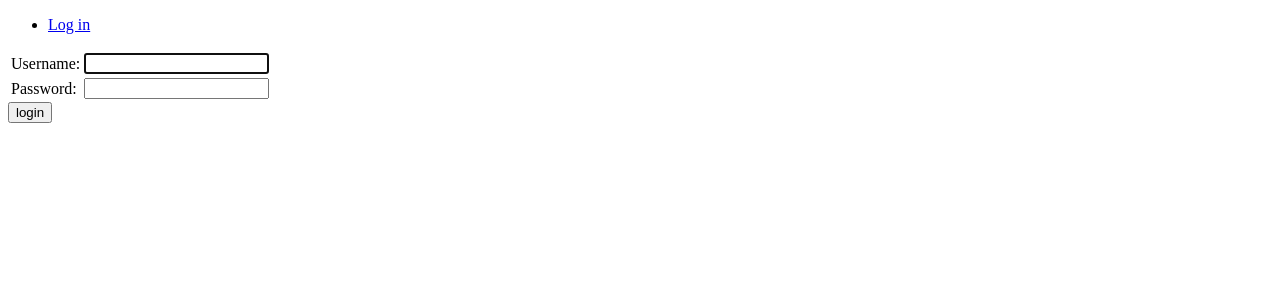
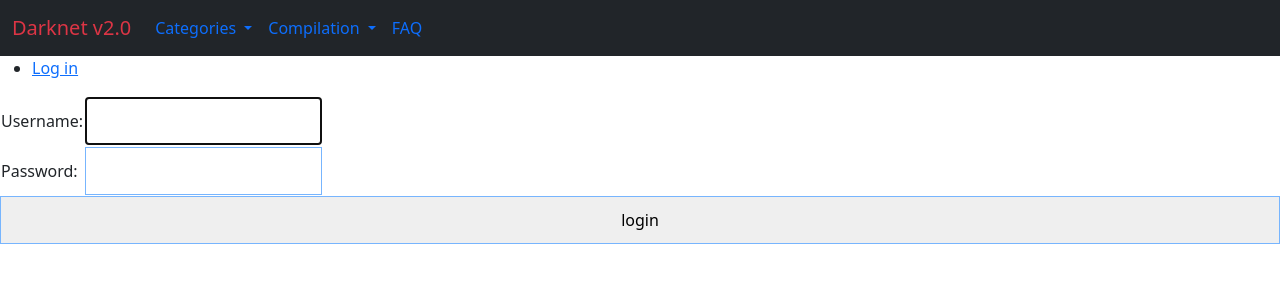
Before and after one commit to DeltaStas365/1st-django-project, a Django app: page /users/login/ in a window 1280 px wide. Shown: the top 300 px of the page. Run offline with Django 4.2, Linux system fonts and the light colour scheme.

Commit message:
09/02/2023 - New styles

```diff
--- a/first_site/first_site/settings.py
+++ b/first_site/first_site/settings.py
@@ -114,7 +114,7 @@ USE_I18N = True
 USE_TZ = True
 
 
-# Static files (CSS, JavaScript, Images)
+# static files (CSS, JavaScript, Images)
 # https://docs.djangoproject.com/en/4.2/howto/static-files/
 
 STATIC_URL = "static/"
@@ -127,3 +127,4 @@ DEFAULT_AUTO_FIELD = "django.db.models.BigAutoField"
 
 LOGOUT_REDIRECT_URL = "profile"
 LOGIN_REDIRECT_URL = "profile"
+STATICFILES_DIRS = [BASE_DIR / "static"]
--- a/first_site/first_site/urls.py
+++ b/first_site/first_site/urls.py
@@ -14,6 +14,8 @@ Including another URLconf
     1. Import the include() function: from django.urls import include, path
     2. Add a URL to urlpatterns:  path('blog/', include('blog.urls'))
 """
+from django.conf import settings
+from django.conf.urls.static import static
 from django.contrib import admin
 from django.urls import path, include
 
@@ -22,4 +24,4 @@ urlpatterns = [
     path("", include("games.urls")),
     path("users/", include("users.urls")),
     path("users/", include("django.contrib.auth.urls"))
-]
+] + static(settings.STATIC_URL, document_root=settings.STATIC_ROOT)
--- a/first_site/games/templates/base_generic.html
+++ b/first_site/games/templates/base_generic.html
@@ -2,15 +2,67 @@
 <html lang="en">
 <head>
     <meta charset="UTF-8">
-    <title></title>
+    <title>Darknet v2.0</title>
+    {% load static %}
+    <link href="{% static 'css/index.css' %}" rel="stylesheet">
+    <link href="https://cdn.jsdelivr.net/npm/bootstrap@5.0.2/dist/css/bootstrap.min.css" rel="stylesheet"
+          integrity="sha384-EVSTQN3/azprG1Anm3QDgpJLIm9Nao0Yz1ztcQTwFspd3yD65VohhpuuCOmLASjC" crossorigin="anonymous">
 </head>
 <body>
+<header>
+    <nav class="navbar navbar-expand-lg bg-body-tertiary bg-dark">
+        <div class="container-fluid">
+            <a class="navbar-brand link-danger" href="#">Darknet v2.0</a>
+            <button class="navbar-toggler" type="button" data-bs-toggle="collapse"
+                    data-bs-target="#navbarSupportedContent" aria-controls="navbarSupportedContent"
+                    aria-expanded="false" aria-label="Toggle navigation">
+                <span class="navbar-toggler-icon"></span>
+            </button>
+            <div class="collapse navbar-collapse" id="navbarSupportedContent">
+                <ul class="navbar-nav me-auto mb-2 mb-lg-0">
+                    <li class="nav-item dropdown">
+                        <a class="nav-link dropdown-toggle" href="#" role="button" data-bs-toggle="dropdown"
+                           aria-expanded="false">
+                            Categories
+                        </a>
+                        <ul class="dropdown-menu">
+                            <li><a class="dropdown-item" href="#">Action</a></li>
+                            <li><a class="dropdown-item" href="#">Another action</a></li>
+                            <li>
+                                <hr class="dropdown-divider">
+                            </li>
+                            <li><a class="dropdown-item" href="#">Something else here</a></li>
+                        </ul>
+                    </li>
+                    <li class="nav-item dropdown">
+                        <a class="nav-link dropdown-toggle" href="#" role="button" data-bs-toggle="dropdown"
+                           aria-expanded="false">
+                            Compilation
+                        </a>
+                        <ul class="dropdown-menu">
+                            <li><a class="dropdown-item" href="#">Action</a></li>
+                            <li><a class="dropdown-item" href="#">Another action</a></li>
+                            <li>
+                                <hr class="dropdown-divider">
+                            </li>
+                            <li><a class="dropdown-item" href="#">Something else here</a></li>
+                        </ul>
+                    </li>
+                    <li class="nav-item">
+                        <a class="nav-link" href="#">FAQ</a>
+                    </li>
+                </ul>
+                </form>
+            </div>
+        </div>
+    </nav>
+</header>
 <ul>
     {% if user.is_authenticated %}
-        <li>User: {{user.get_username}}</li>
-        <li><a href="{% url 'logout' %}?next={{ request.path }}">Log Out</a></li>
+    <li>User: {{user.get_username}}</li>
+    <li><a href="{% url 'logout' %}?next={{ request.path }}">Log Out</a></li>
     {% else %}
-        <li><a href="{% url 'login' %}?next={{ request.path }}">Log in</a></li>
+    <li><a href="{% url 'login' %}?next={{ request.path }}">Log in</a></li>
     {% endif %}
 </ul>
 {% block content %}
--- a/first_site/games/urls.py
+++ b/first_site/games/urls.py
@@ -3,6 +3,5 @@ from .views import *
 from django.contrib.auth import views as auth_views
 urlpatterns = [
     # URL для входа
-    path("", index),
-    path("ex_ussr_c/", ex_ussr),
+    path("", ex_ussr),
 ]
--- a/first_site/games/views.py
+++ b/first_site/games/views.py
@@ -7,6 +7,3 @@ def ex_ussr(request):
 
 
     return render(request, 'games/index.html', {'ex_ussr_countries': country, })
-
-def index(request):
-    return HttpResponse("damn, i dunno what I need to type")
--- /dev/null
+++ b/first_site/static/css/index.css
@@ -0,0 +1,5 @@
+input {
+    height: 3rem;
+    border: 1px solid #77B5FE;
+    width: 100%;
+}
--- a/first_site/users/templates/registration/login.html
+++ b/first_site/users/templates/registration/login.html
@@ -1,13 +1,13 @@
 {% extends "base_generic.html" %}
 {% block content %}
     {% if form.errors %}
-        <p>Password or username are incorrect!</p>
+        <p class="bg-danger">Password or username are incorrect!</p>
     {% endif %}
     {% if next %}
         {% if user.is_authenticated %}
-            <p>You have logged in already!</p>
+            <div class="text-bg-danger">You have logged in already!</div>
         {% else %}
-            <p>Please log in to enter</p>
+            <div class="text-bg-warning">Please log in to enter</div>
         {% endif %}
     {% endif %}
     <form action="{% url 'login' %}" method="post">
--- a/first_site/users/templates/registration/registration.html
+++ b/first_site/users/templates/registration/registration.html
@@ -3,11 +3,13 @@
 {% if ask_logout %}
 <p>Are you sure, that you want to log out?</p>
 {% else %}
-        <h1>Join a growing community of creators and gamers from around the world!</h1>
+<h1 class="text-center my-3">Join a growing community of creators and gamers from around the world!</h1>
 <form action="" method="post">
+    <div class="col-lg-4 col-md-6 col-10 mx-auto text-center.">
         {{user_form.as_p}}
         {% csrf_token %}
-            <p><input type="submit" value="Create Account"></p>
+        <p><input class="btn btn-success text-center" type="submit" value="Create Account"></p>
+    </div>
 </form>
 {% endif %}
 {% endblock %}
```
Also changed, not shown: first_site/games/templates/games/index.html (+5 -11 lines), first_site/users/templates/registration/registration_succesfull.html (+7 -2 lines). Lines whose indentation alone changed are shown as unchanged.
